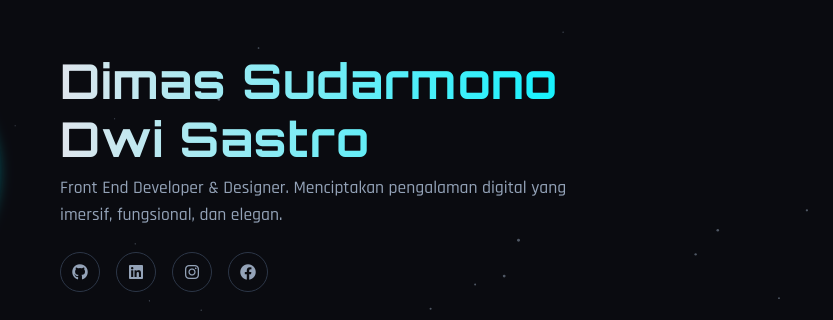
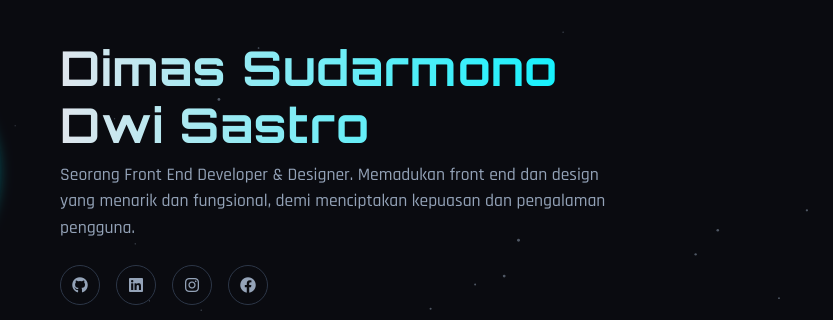
Before and after one commit to Monot666/Portofolio-Dimas, a plain HTML site: page index.html in a window 1280 px wide. Shown: the part 244-564 px from the top of the page, 447-1280 px from the left. Drawn offline with Linux system fonts and the light colour scheme.

Commit message:
update index.html
Update index.html

```diff
--- a/index.html
+++ b/index.html
@@ -44,7 +44,7 @@
             </div>
             <div class="hero-content">
                 <h1 class="hero-name">Dimas Sudarmono Dwi Sastro</h1>
-                <p class="hero-desc">Front End Developer & Designer. Menciptakan pengalaman digital yang imersif, fungsional, dan elegan.</p>
+                <p class="hero-desc">Seorang Front End Developer & Designer. Memadukan front end dan design yang menarik dan fungsional, demi menciptakan kepuasan dan pengalaman pengguna.</p>
                 <div class="social-icons">
                     <a href="https://github.com/Monot666" class="social-link"><i class="fab fa-github"></i></a>
                     <a href="#" class="social-link"><i class="fab fa-linkedin"></i></a>
```
